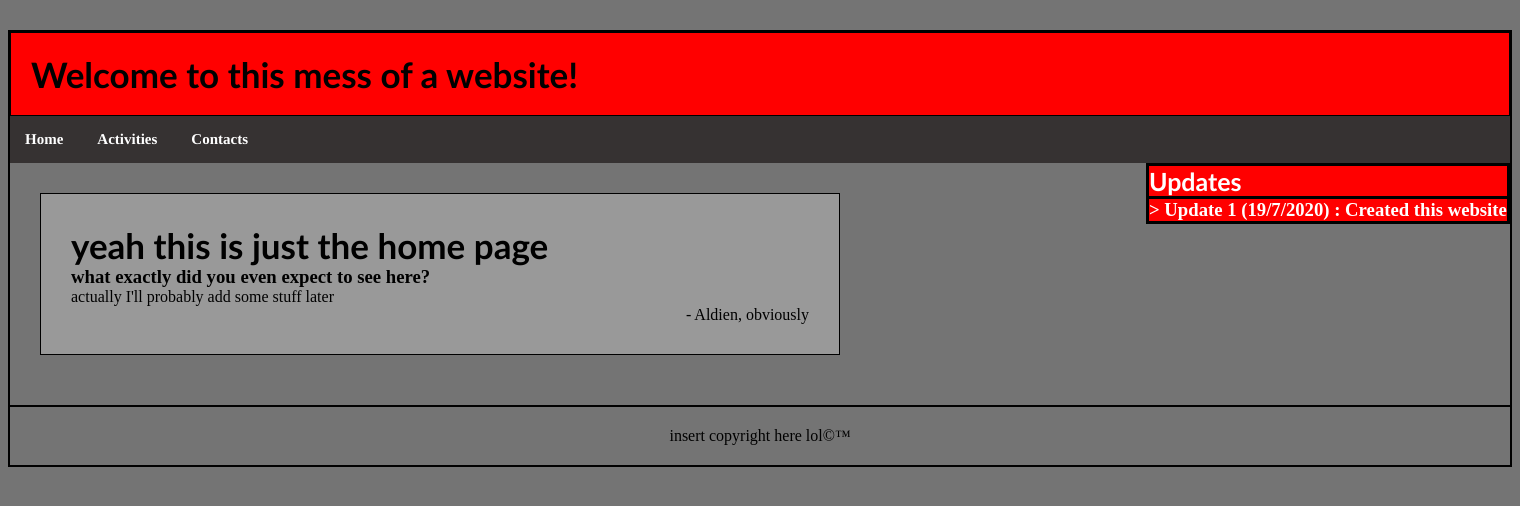
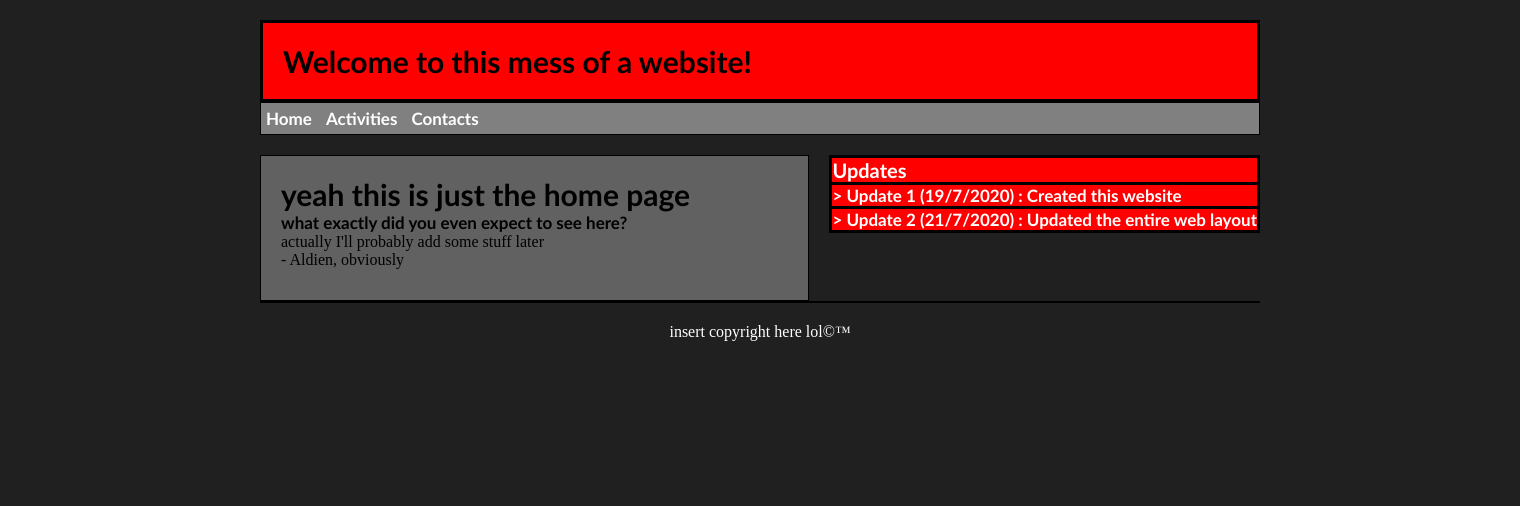
Before and after one commit to Gudbai/html-css, a PHP site: page /aboutme_home.html in a window 1520 px wide. Shown: the top 506 px of the page. Run offline with PHP 8.4, Linux system fonts and the light colour scheme; lists and menus that the app fills with data are empty.

Commit message:
Version 2.00

```diff
--- a/aboutme/pages/aboutme_css.css
+++ b/aboutme/pages/aboutme_css.css
@@ -1,78 +1,83 @@
-*{
-    margin : 0;
-    padding : 0;
+* {
+    margin : 0px;
+    padding : 0px;
 }
 
 h1 {
-    font : bold 35px Calibri;
+    font : bold 30px Calibri;
 }
 
 h2 {
-    font : bold 25px Calibri;
+    font : bold 20px Calibri;
 }
 
-header, section, footer, nav, article, hgroup {
-    display:block;
+h3 {
+    font : bold 17px Calibri;
+}
+
+header, section, footer, aside, article, hgroup {
+    display : block;
 }
 
 body {
-    text-align:center;
+    width : 100%;
+    display : flex;
+    justify-content : center;
 }
 
 #entireThing {
-    border : 2px solid black;
-    width : 1500px;
-    margin : 30px auto;
-    text-align : left;
+    max-width : 1000px;
+    margin : 20px 0px;
+    display : flex;
+    flex-direction : column;
+    flex : 1;
 }
 
 #theHeader {
-    border : 1px solid black;
     background : red;
+    border : 3px solid black;
     padding : 20px;
 }
 
 #theNavBar {
-    background : #363232;
+    border : 1px solid black;
+    background : gray;
     color : white;
 }
 
 #theNavBar li {
     display : inline-block;
     list-style : none;
-    padding : 15px;
-    font : bold 15px Times;
+    padding : 5px;
+    font : bold 17px Calibri;
+}
+
+#entireThing2 {
+    display : flex;
+    flex-direction: row;
 }
 
 #theSection {
-    float : left;
-    width : 800px;
-    margin : 30px;
+    border : 1px solid black;
+    background : #616161;
+    flex : 1;
+    margin : 20px 20px 0px 0px;
+    padding : 20px;
 }
 
 #theNews {
-    float : left;
-    margin : 0px 0px 0px 276px;
+    margin : 20px 0px 70px 0px;
     background : red;
     color : #ffffff;
+    text-align : left;
+    height: 76px;
 }
 
 #theFooter {
-    clear : both;
     text-align : center;
     padding : 20px;
     border-top : 2px solid black;
-}
-
-article {
-    background : #999999;
-    border : 1px solid black;
-    padding : 30px;
-    margin-bottom : 20px;
-}
-
-article footer {
-    text-align : right;
+    color : white;
 }
 
 a {
--- a/aboutme/pages/aboutme_home.html
+++ b/aboutme/pages/aboutme_home.html
@@ -1,30 +1,31 @@
 <!DOCTYPE html>
-<html lang="en">
+<html lang = "en">
 
 <head>
-    <meta charset="UTF-8">
-    <meta name="viewport" content="width=device-width, initial-scale=1.0">
+    <meta charset = "UTF-8">
+    <meta name = "viewport" content = "width=device-width, initial-scale=1.0">
     <link rel = stylesheet href = "aboutme_css.css"/>
     <title>About Me</title>
     <style>
     </style>
 </head>
 
-<body style = "background-color : #747474">
-    <div id="entireThing">
-        <header id="theHeader">
+<body style = "background-color : #202020">
+    <div id = "entireThing">
+        <header id = "theHeader">
             <h1>Welcome to this mess of a website!</h1>
         </header>
 
-        <nav id="theNavBar">
+        <nav id = "theNavBar">
             <ul>
-                <li><a href = "aboutme_home.html">Home</a></li>
+                <li><a href = "#">Home</a></li>
                 <li><a href = "aboutme_activities_english.html">Activities</a></li>
                 <li><a href = "aboutme_contacts.html">Contacts</a></li>
             </ul>
         </nav>
 
-        <section id="theSection">
+        <div id = "entireThing2">
+            <section id = "theSection">
                 <article>
                     <header>
                         <hgroup>
@@ -39,7 +40,7 @@
                 </article>
             </section>
 
-        <aside id="theNews">
+            <aside id = "theNews">
                 <table style = "width : 100%;">
                     <tr>
                         <th><h2>Updates</h2></th>
@@ -47,8 +48,12 @@
                     <tr>
                         <th><h3>> Update 1 (19/7/2020) : Created this website</h3></th>
                     </tr>
+                    <tr>
+                        <th><h3>> Update 2 (21/7/2020) : Updated the entire web layout</h3></th>
+                    </tr>
                 </table>
             </aside>
+        </div>
 
         <footer id="theFooter">
                 insert copyright here lol©™
```
Also changed, not shown: aboutme/pages/aboutme_activities_english.html (+14 -11 lines), aboutme/pages/aboutme_contacts.html (+8 -3 lines). Lines whose indentation alone changed are shown as unchanged.
